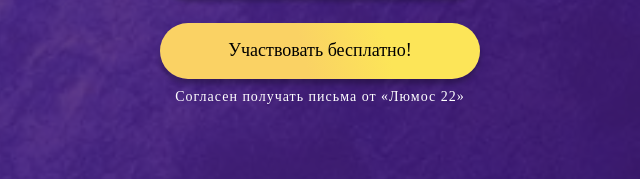
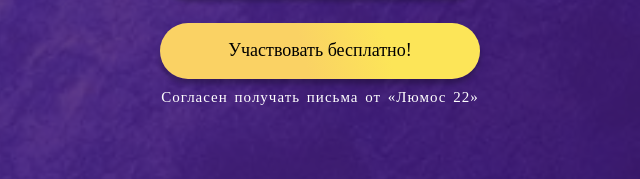
Before and after one commit to nikita1984/esoteric_One, a website: page index.html in a window 1280 px wide. Shown: the part 1324-1503 px from the top of the page, 320-960 px from the left. Drawn offline with nearby package versions, Linux system fonts and the light colour scheme; a web font is replaced by a local one.

Commit message:
modernized p in header_form

```diff
--- a/index.html
+++ b/index.html
@@ -76,7 +76,7 @@
                         <button type="submit" class="button header__form-button">
                             Участвовать бесплатно!
                         </button>
-                        <p class="p header__form_p">Согласен получать письма от&nbsp;&laquo;Люмос&nbsp;22&raquo;</p>
+                        <p class="p header__form-p">Согласен получать письма от&nbsp;&laquo;Люмос&nbsp;22&raquo;</p>
                     </form>
                     <!--
                     <div class="inviteText">
--- a/sass/_header.sass
+++ b/sass/_header.sass
@@ -75,3 +75,8 @@
     margin:
         top: 2.6rem
         bottom: 1rem
+.header__form-p
+    font-size: 1.5rem
+    line-height: 1.6rem
+    letter-spacing: 0.1rem
+    word-spacing: 0.2rem
```
Also changed, not shown: styles/style.css.
